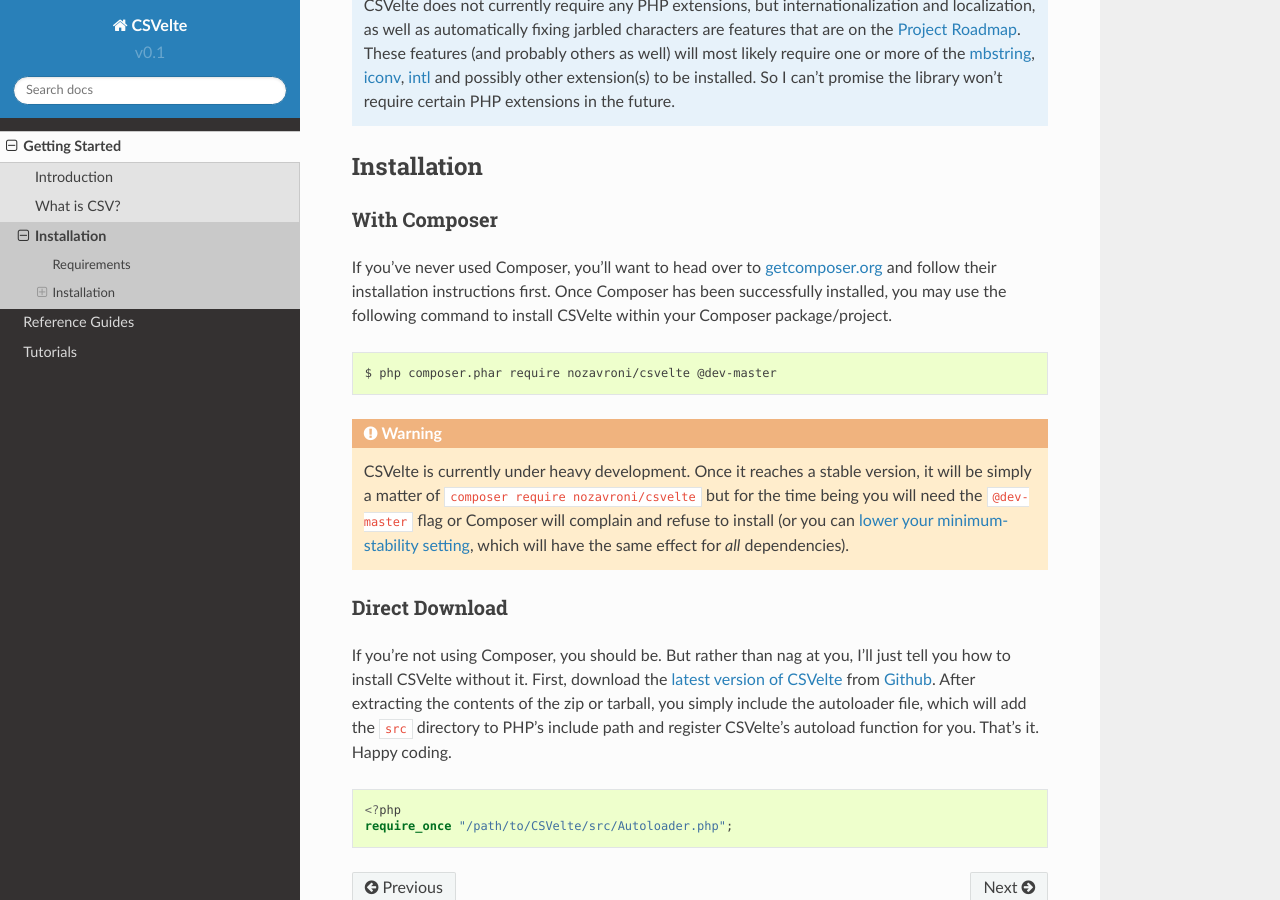
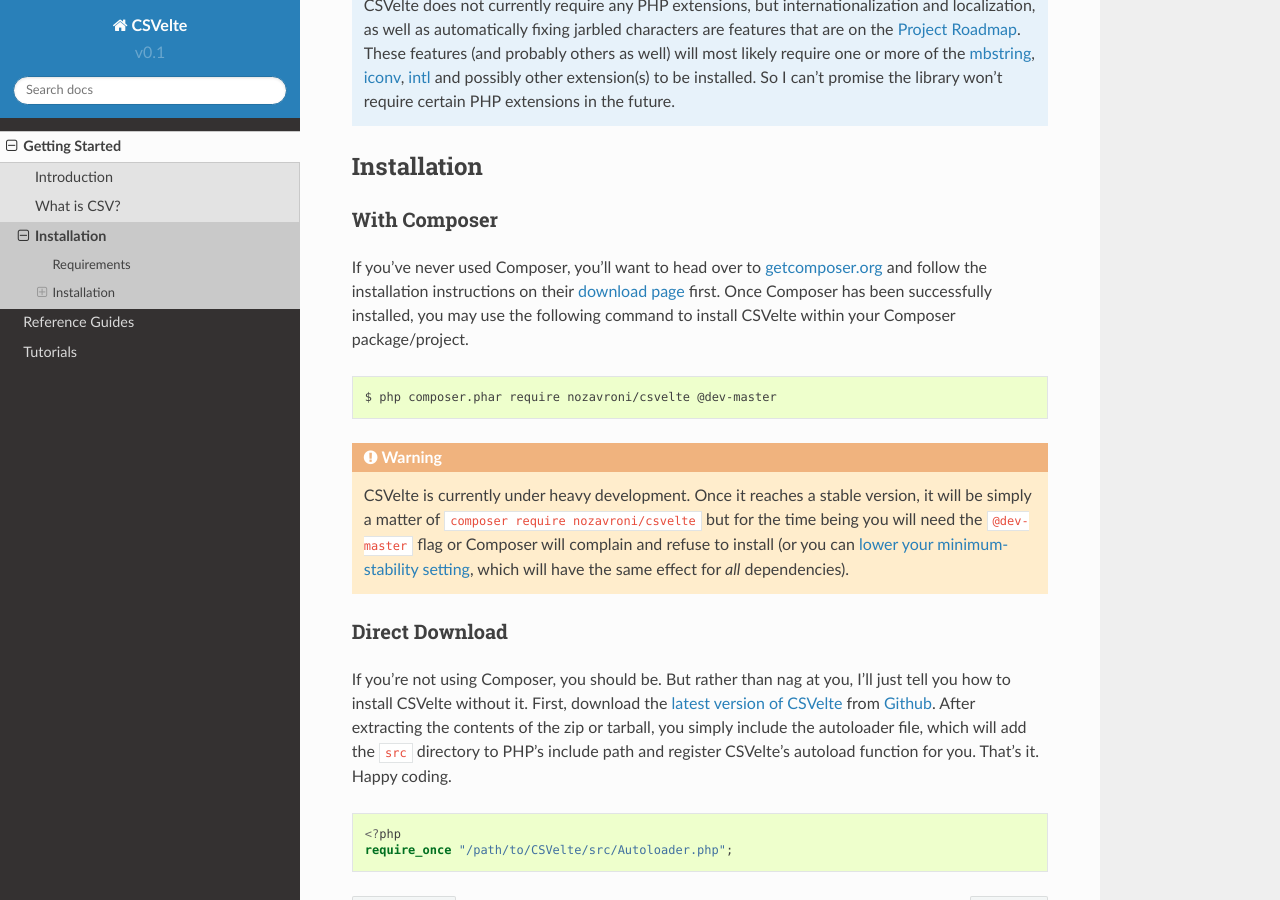
Before and after one commit to nozavroni/csvelte, a Sphinx documentation site: the page built from docs/getting_started/installation.rst, in a window 1280 px wide and 900 px high, scrolled down 551 px. Built offline with Sphinx 7.4.7 and the Read the Docs theme 2.0.0, drawn with Linux system fonts in a browser that asks for light colours.

```diff
--- a/docs/getting_started/installation.rst
+++ b/docs/getting_started/installation.rst
@@ -19,7 +19,7 @@ Installation
 With Composer
 ^^^^^^^^^^^^^
 
-If you've never used Composer, you'll want to head over to `getcomposer.org <https://www.getcomposer.org>`_ and follow their installation instructions first. Once Composer has been successfully installed, you may use the following command to install CSVelte within your Composer package/project.
+If you've never used Composer, you'll want to head over to `getcomposer.org <https://www.getcomposer.org>`_ and follow the installation instructions on their `download page <https://getcomposer.org/download/>`_ first. Once Composer has been successfully installed, you may use the following command to install CSVelte within your Composer package/project.
 
 .. code-block:: bash
 
--- /dev/null
+++ b/docs/tutorials/convert_file_to_array.rst
@@ -0,0 +1,5 @@
+###################################
+Convert a CSV file into a PHP array
+###################################
+
+Hello, script kiddies! You're in luck! Get your thumb and pinky in position, it's time for some copy and pasting!
```
Also changed, not shown: docs/reference/reading.rst (+23 -0 lines).
